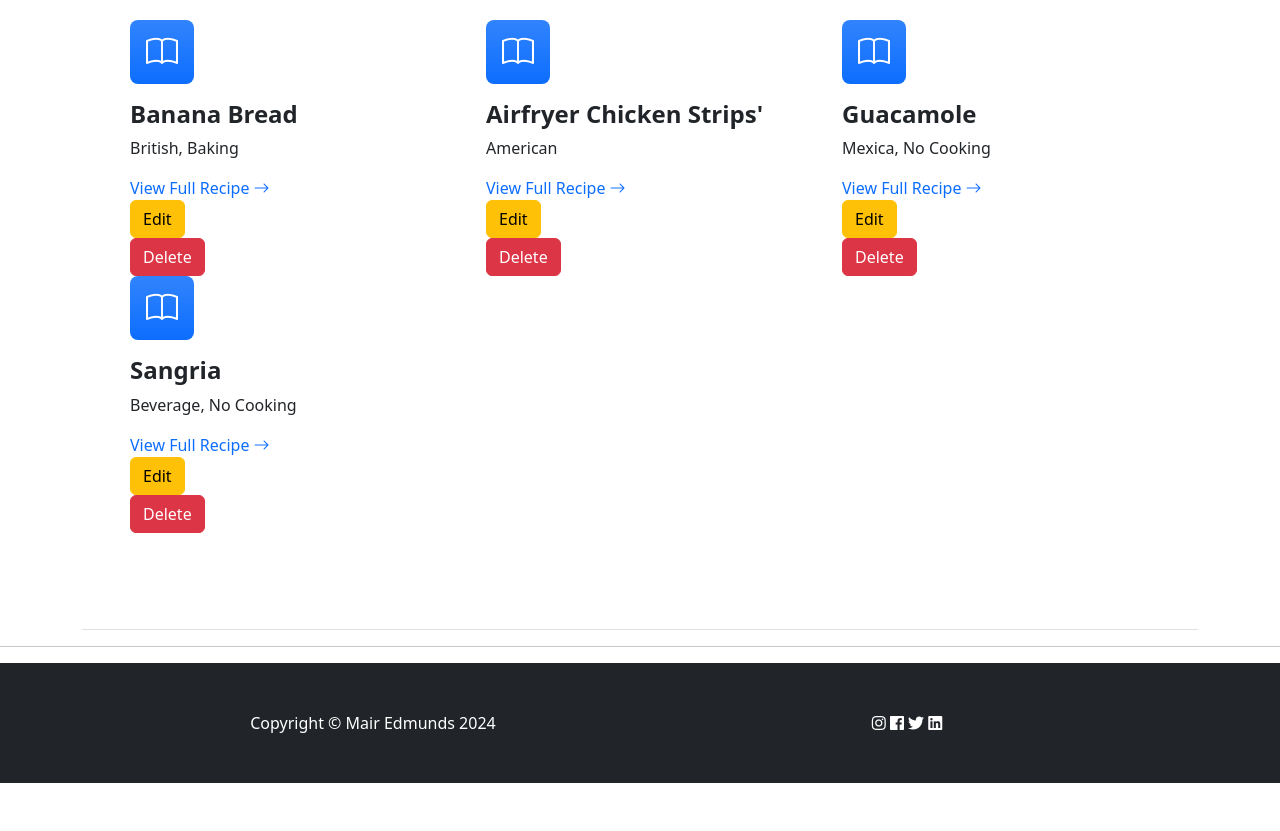
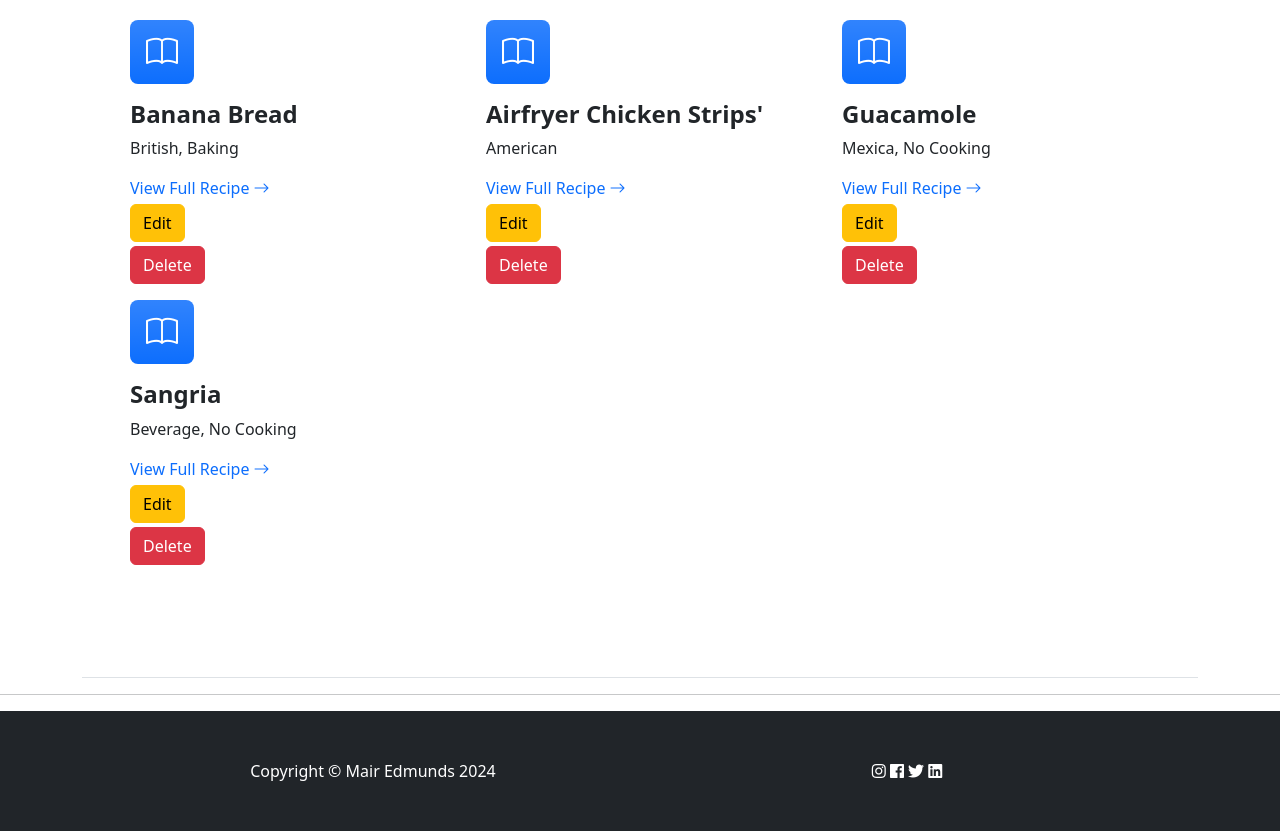
Before and after one commit to Mair-E/MilestoneProject3, a Flask app: page / in a window 1280 px wide. Shown: the part 492-1323 px from the top of the page. Before the commit the page ends 1275 px from the top, so only its background shows below. Run offline with Flask 3, Linux system fonts and the light colour scheme; data comes from the database, SQL or seed files in the repository; some libraries are stand-ins or nearby versions.

Commit message:
Add margin bottom to buttons on index.html for better spacing

```diff
--- a/templates/index.html
+++ b/templates/index.html
@@ -13,18 +13,18 @@
                 </div>
                 <h2 class="h4 fw-bolder">{{ recipe.name }}</h2>
                 <p>{{ recipe.cuisine }}</p>
-                <div>
+                <div class="mb-1">
                     <a href="{{ url_for('full_recipe', recipe_id=recipe.id) }}" class="text-decoration-none">
                         View Full Recipe
                         <i class="bi bi-arrow-right"></i>
                     </a>
                 </div>
-                <div>
+                <div class="mb-1">
                     <a class="btn btn-warning" href="{{ url_for('edit_recipe', recipe_id=recipe.id) }}">
                         Edit
                     </a>
                 </div>
-                <div>
+                <div class="mb-3">
                     <a class="btn btn-danger" href="{{ url_for('delete_recipe', recipe_id=recipe.id) }}">
                         Delete
                     </a>
```
